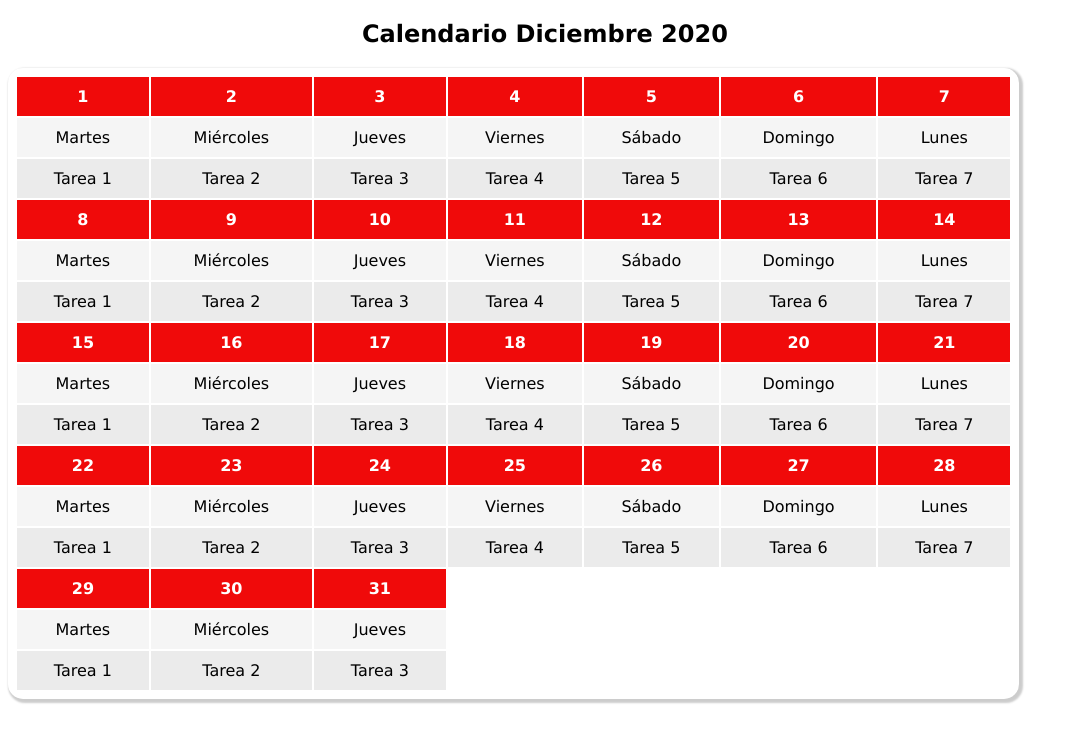
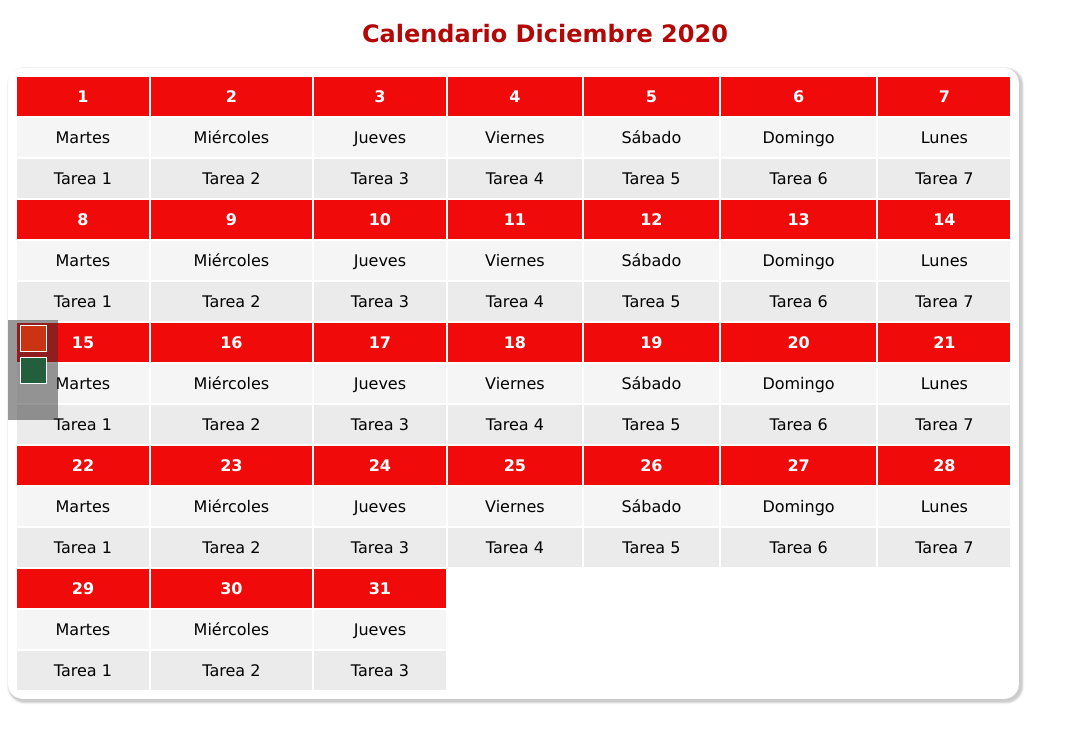
Before and after one commit to Zepeda10/Calendario, a PHP site: page /Principal.html in a window 1280 px wide. Shown: the top 739 px of the page, without its empty margins (0-1080 px from the left). Run offline with PHP 8.4, Linux system fonts and the light colour scheme; some libraries are stand-ins or nearby versions.

Commit message:
agregando cambiador de temas

```diff
--- a/Acciones.js
+++ b/Acciones.js
@@ -7,6 +7,22 @@ $(document).ready(function(){
 			elementos[i].addEventListener("mouseover",pon_mensaje,false);
 			elementos[i].addEventListener("mouseout",quita_mensaje,false);
 	}
+
+	//selector de temas
+  	var theme = $("#tema");
+
+  	$("#to-green").click(function(){
+  		theme.attr("href","verde.css");
+  	});
+
+  	$("#to-red").click(function(){
+  		theme.attr("href","rojo.css");
+  	});
+
+  	$("#to-blue").click(function(){
+  		theme.attr("href","azul.css");
+  	});
+
 
 });
 
--- a/Principal.html
+++ b/Principal.html
@@ -6,11 +6,20 @@
 	<title>Calendatio diciembre</title>
 	<script src="../jquery-3.5.1.js"></script><!--Cagando Query-->
 	<link rel="stylesheet" href="estilos.css">
+	<link id="tema" rel="stylesheet" href="rojo.css">
 	<script type="text/javascript" src="Acciones.js"></script>
 </head>
 
 <body>
 	<h2 id="titulo">Calendario Diciembre 2020</h2>
+
+		<div id="selector-theme">
+			<div id="to-red"></div>
+			<div id="to-green"></div>
+			<div id="to-purple"></div>
+			<div id="to-brown"></div>
+			<div id="to-yellow"></div>
+		</div>
 
 	<table id="tabla1">
 		<thead>
--- a/estilos.css
+++ b/estilos.css
@@ -1,20 +1,14 @@
-body{
-	font-family: verdana,caption;
-}
-
 #titulo{
 	margin-left: 28%;
 }
 
 #mensaje{
-	font-family: cursive;
 	position:absolute;
 	left:82.5%;
 	top:58px;
 	margin:10px;
 	padding: 0px 15px 50px 15px;
 	border-radius: 15px;
-	background: linear-gradient(to bottom, #1AC0D9, #0771A3);
 	font-size:18px;
 	width: 150px;
 	text-align:center;
@@ -25,9 +19,6 @@ body{
 	margin:left;
 	padding:5px;
 	width: 80%;
-	border-radius: 15px;
-	border: 2px solid transparent;
-    box-shadow: 2px 2px 2px 2px rgba(0, 0, 0, 0.2);
 }
 
 th, td{
@@ -38,15 +29,31 @@ th, td{
 	text-align: center;
 }
 
-thead{
-	background-color: #F00A0A;
-	color: white;
+#selector-theme{
+	position:fixed;
+	top:40%;
+	background: rgba(51,51,52,0.5);
+	width: 50px;
+	height: 100px;
 }
 
-tr:nth-child(even){
-	background-color: #EBEBEB;
+#to-green,  #to-red, #to-blue{
+	width: 25px;
+	height: 25px;
+	border: 1px solid white;
+	display: block;
+	margin: 0px auto;
+	margin-top: 5px;
+	margin-bottom: 5px;
+	cursor:pointer;
 }
 
-tbody tr:nth-child(odd){
-	background-color: #F5F5F5;
+#to-green{
+	background: #235E3D;
 }
+#to-red{
+	background: #CA3413;
+}
+#to-blue{
+	background: #1F87C4;
+}
--- /dev/null
+++ b/rojo.css
@@ -0,0 +1,30 @@
+body{
+	font-family: verdana,caption;
+}
+
+#titulo{
+	color: #B20808;
+}
+
+#tabla1{
+	border-radius: 15px;
+	border: 2px solid transparent;
+    box-shadow: 2px 2px 2px 2px rgba(0, 0, 0, 0.2);
+}
+
+thead{
+	background-color: #F00A0A;
+	color: white;
+}
+
+tr:nth-child(even){
+	background-color: #EBEBEB;
+}
+
+tbody tr:nth-child(odd){
+	background-color: #F5F5F5;
+}
+
+#mensaje{
+	background: linear-gradient(to bottom, #1AC0D9, #0771A3);
+}
```
Also changed, not shown: azul.css (added, +33 -0 lines), verde.css (added, +30 -0 lines), amarillo.css (added), marron.css (added), morado.css (added).
